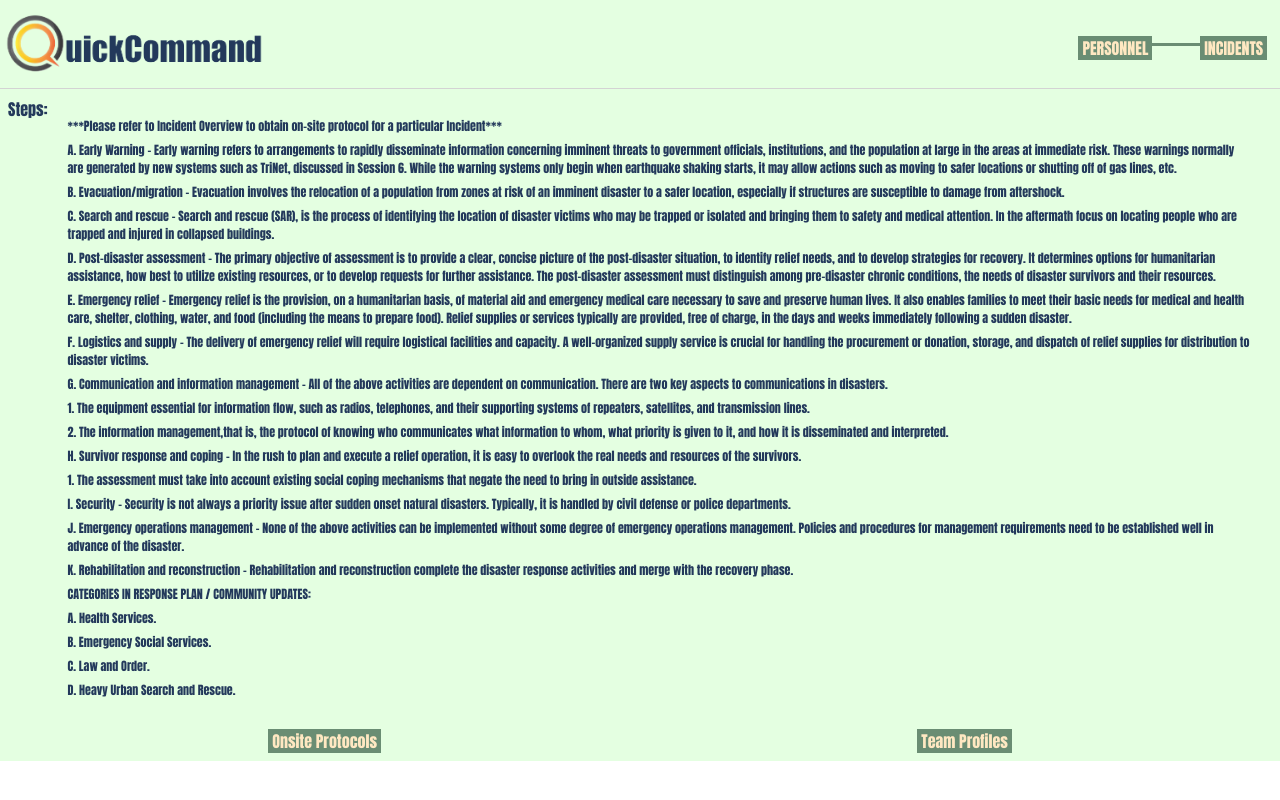
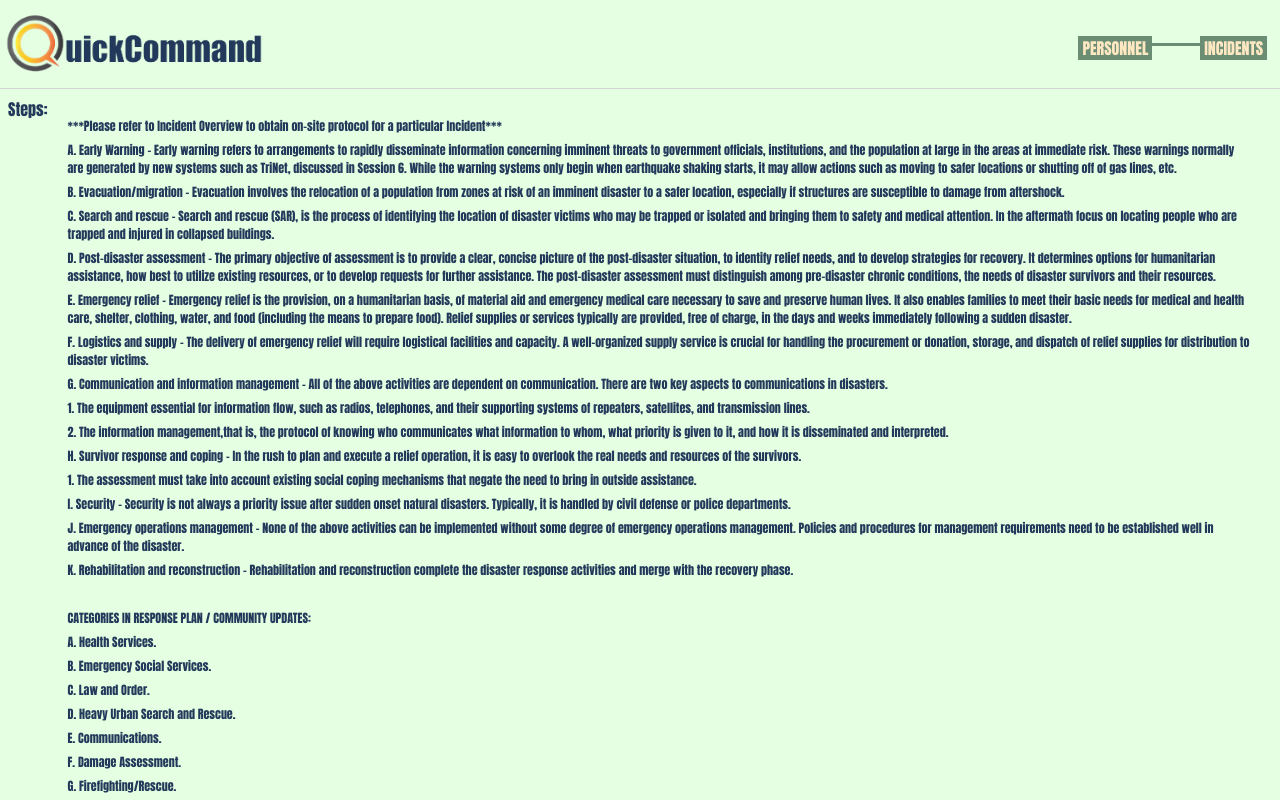
Before and after one commit to Quick-Command/QuickCommand, a React (Create React App) app: page /passport in a window 1280 px wide. Shown: the top 800 px of the page. Built offline with nearby package versions, Linux system fonts and the light colour scheme.

Commit message:
Adjust passport component positioning

```diff
--- a/src/components/Passport/Passport.css
+++ b/src/components/Passport/Passport.css
@@ -1,10 +1,7 @@
 .passport-container {
   display: flex;
   justify-content: center;
-  max-height: 75vh;
-  overflow-y: scroll;
   margin: .5em;
-
 }
 
 .passport-doc {
@@ -12,6 +9,14 @@
   font-size: 14px;
 }
 
+.categories-header {
+  margin-top: 2em;
+}
+
 .passport-doc > p {
   margin: .5em;
 }
+
+.passport-doc > .categories-header {
+  margin-top: 2.5em;
+}
--- a/src/components/Passport/Passport.js
+++ b/src/components/Passport/Passport.js
@@ -55,7 +55,7 @@ const Passport = () => {
         in advance of the disaster.</p>
         <p>K. Rehabilitation and reconstruction – Rehabilitation and reconstruction complete
         the disaster response activities and merge with the recovery phase. </p>
-        <p>CATEGORIES IN RESPONSE PLAN / COMMUNITY UPDATES: </p>
+        <p className="categories-header">CATEGORIES IN RESPONSE PLAN / COMMUNITY UPDATES: </p>
         <p>A. Health Services.</p>
         <p>B. Emergency Social Services.</p>
         <p>C. Law and Order.</p>
```
